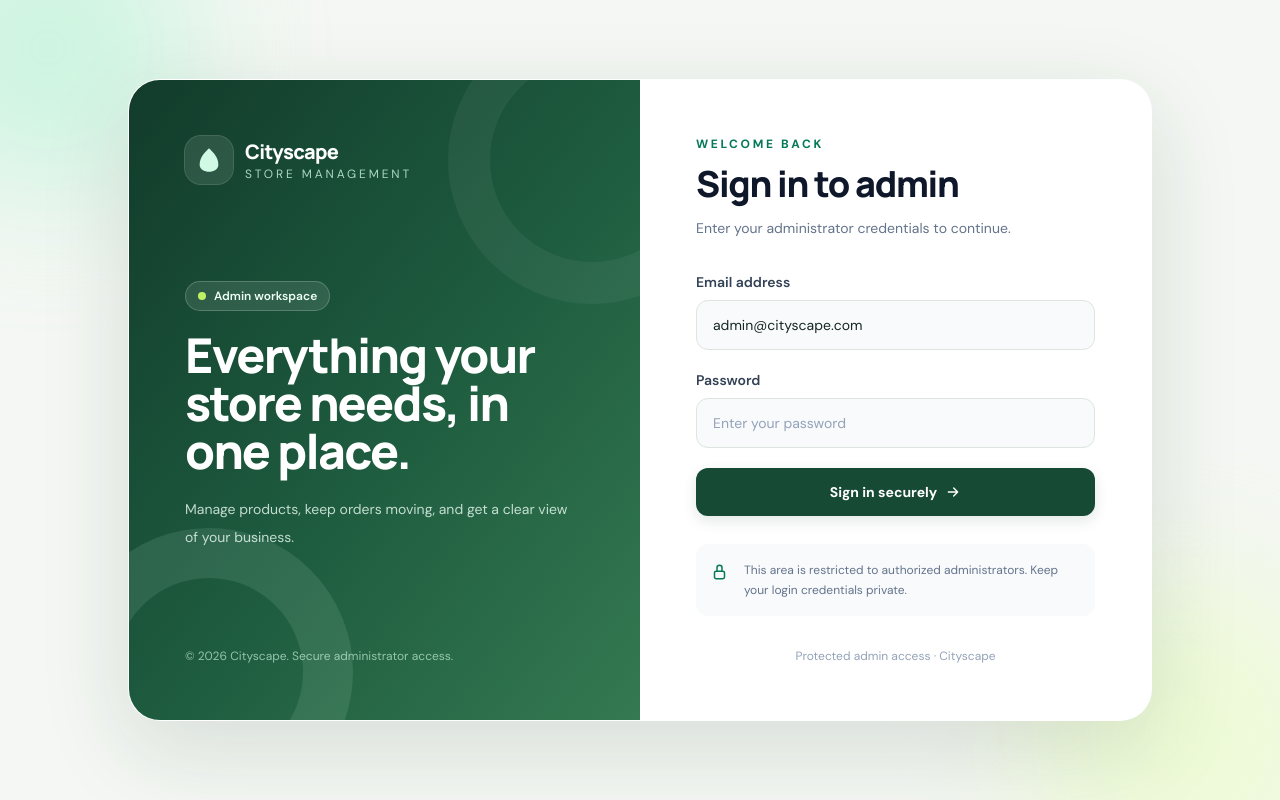
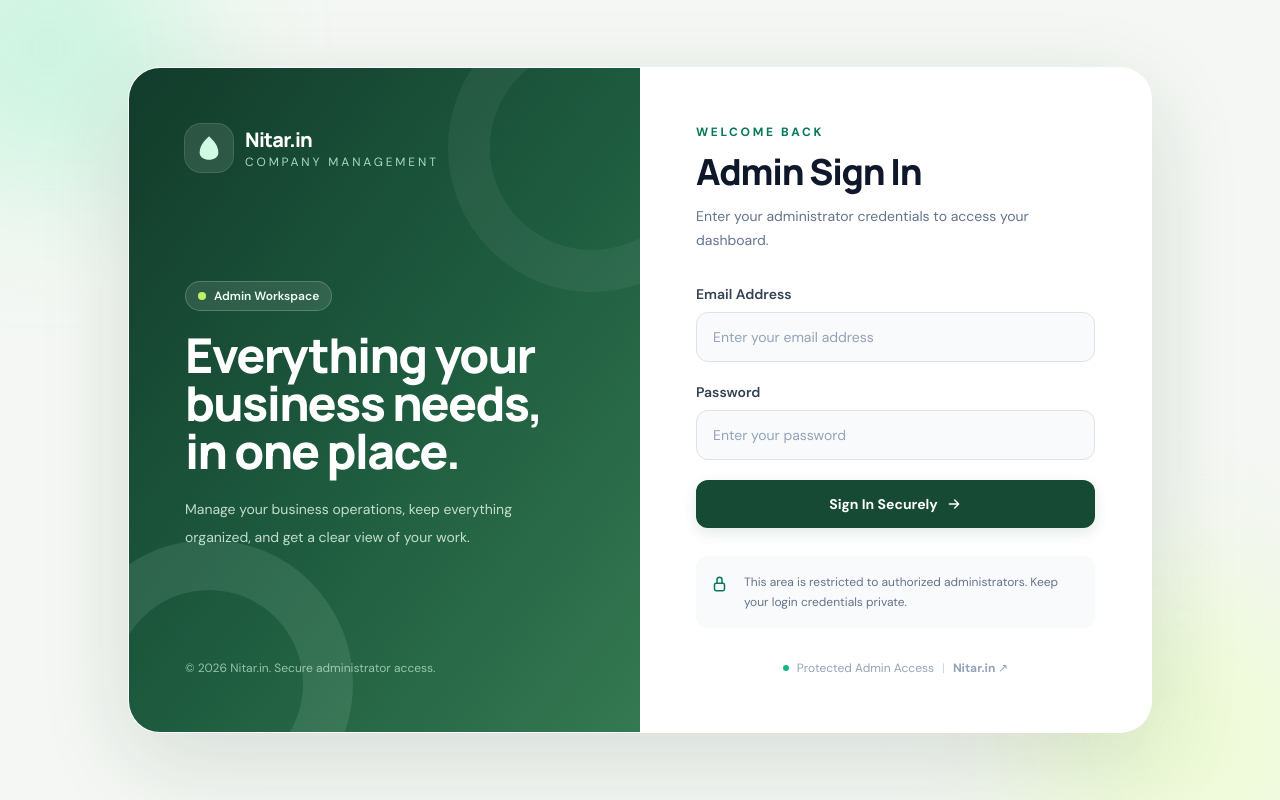
Before and after one commit to Suraj8454/greenery-backend, a Node server app: page /admin/login in a window 1280 px wide. Run offline with Node 20, Linux system fonts and the light colour scheme; some libraries are stand-ins or nearby versions.

Commit message:
Updated login page nitar.in

```diff
--- a/views/admin/login.ejs
+++ b/views/admin/login.ejs
@@ -1,57 +1,220 @@
-<!DOCTYPE html>
+
+<!doctype html>
 <html lang="en">
 <head>
   <meta charset="UTF-8" />
   <meta name="viewport" content="width=device-width, initial-scale=1.0" />
   <meta name="theme-color" content="#123b2b" />
-  <title>Admin Sign in | Cityscape</title>
+
+  <title>Admin Sign in | Nitar.in</title>
+
   <link rel="stylesheet" href="/css/tailwind.css" />
   <link rel="stylesheet" href="/admin.css" />
 </head>
+
 <body class="min-h-screen bg-[#f4f7f3] text-slate-800">
-  <main class="relative flex min-h-screen items-center justify-center overflow-hidden px-4 py-10">
+
+  <main class="relative flex items-center justify-center min-h-screen px-4 py-10 overflow-hidden">
+
     <div class="absolute inset-0 soft-grid opacity-60"></div>
-    <div class="absolute -left-24 -top-24 h-72 w-72 rounded-full bg-emerald-200/50 blur-3xl"></div>
-    <div class="absolute -bottom-24 -right-16 h-80 w-80 rounded-full bg-lime-100/70 blur-3xl"></div>
+    <div class="absolute rounded-full -left-24 -top-24 h-72 w-72 bg-emerald-200/50 blur-3xl"></div>
+    <div class="absolute rounded-full -bottom-24 -right-16 h-80 w-80 bg-lime-100/70 blur-3xl"></div>
+
     <div class="relative grid w-full max-w-5xl overflow-hidden rounded-[2rem] border border-white/80 bg-white shadow-[0_28px_90px_rgba(21,57,39,.13)] md:grid-cols-2">
+
+      <!-- LEFT BRANDING SECTION -->
       <section class="relative hidden min-h-[590px] flex-col justify-between overflow-hidden bg-gradient-to-br from-[#123b2b] via-[#1d5a3e] to-[#347951] p-10 text-white md:flex lg:p-14">
+
         <div class="absolute -right-24 -top-16 h-72 w-72 rounded-full border-[42px] border-white/5"></div>
         <div class="absolute -bottom-24 -left-16 h-72 w-72 rounded-full border-[50px] border-emerald-100/10"></div>
+
+        <!-- Company Logo -->
         <div class="relative flex items-center gap-3">
-          <div class="flex h-12 w-12 items-center justify-center rounded-2xl bg-white/10 ring-1 ring-white/20">
-            <svg class="h-7 w-7 text-emerald-100" fill="currentColor" viewBox="0 0 24 24"><path d="M12 2C8 6 4 10 4 16c0 4 4 6 8 6s8-2 8-6c0-6-4-10-8-14z"/></svg>
+          <div class="flex items-center justify-center w-12 h-12 rounded-2xl bg-white/10 ring-1 ring-white/20">
+            <svg class="h-7 w-7 text-emerald-100" fill="currentColor" viewBox="0 0 24 24">
+              <path d="M12 2C8 6 4 10 4 16c0 4 4 6 8 6s8-2 8-6c0-6-4-10-8-14z"/>
+            </svg>
           </div>
-          <div><p class="brand-heading text-xl font-extrabold tracking-tight">Cityscape</p><p class="text-xs uppercase tracking-[.24em] text-emerald-100/80">Store management</p></div>
+
+          <div>
+            <p class="text-xl font-extrabold tracking-tight brand-heading">
+              Nitar.in
+            </p>
+            <p class="text-xs uppercase tracking-[.24em] text-emerald-100/80">
+              Company Management
+            </p>
+          </div>
         </div>
+
+        <!-- Main Content -->
         <div class="relative max-w-sm">
-          <span class="mb-5 inline-flex items-center gap-2 rounded-full border border-white/20 bg-white/10 px-3 py-1.5 text-xs font-semibold text-emerald-50"><span class="h-2 w-2 rounded-full bg-lime-300"></span> Admin workspace</span>
-          <h1 class="brand-heading text-4xl font-extrabold leading-tight lg:text-5xl">Everything your store needs, in one place.</h1>
-          <p class="mt-5 max-w-sm text-sm leading-7 text-emerald-50/80">Manage products, keep orders moving, and get a clear view of your business.</p>
+
+          <span class="mb-5 inline-flex items-center gap-2 rounded-full border border-white/20 bg-white/10 px-3 py-1.5 text-xs font-semibold text-emerald-50">
+            <span class="w-2 h-2 rounded-full bg-lime-300"></span>
+            Admin Workspace
+          </span>
+
+          <h1 class="text-4xl font-extrabold leading-tight brand-heading lg:text-5xl">
+            Everything your business needs, in one place.
+          </h1>
+
+          <p class="max-w-sm mt-5 text-sm leading-7 text-emerald-50/80">
+            Manage your business operations, keep everything organized, and get a clear view of your work.
+          </p>
+
         </div>
-        <p class="relative text-xs text-emerald-100/65">© <%= new Date().getFullYear() %> Cityscape. Secure administrator access.</p>
+
+        <!-- Copyright -->
+        <p class="relative text-xs text-emerald-100/65">
+          © <%= new Date().getFullYear() %> Nitar.in. Secure administrator access.
+        </p>
+
       </section>
+
+      <!-- RIGHT LOGIN SECTION -->
       <section class="flex items-center p-7 sm:p-10 lg:p-14">
-        <div class="mx-auto w-full max-w-md">
-          <div class="mb-8 flex items-center gap-3 md:hidden">
-            <div class="flex h-11 w-11 items-center justify-center rounded-2xl bg-[#164a34] text-emerald-100"><svg class="h-6 w-6" fill="currentColor" viewBox="0 0 24 24"><path d="M12 2C8 6 4 10 4 16c0 4 4 6 8 6s8-2 8-6c0-6-4-10-8-14z"/></svg></div>
-            <div><p class="brand-heading text-lg font-extrabold text-[#163d2c]">Cityscape</p><p class="text-xs text-slate-500">Store management</p></div>
+
+        <div class="w-full max-w-md mx-auto">
+
+          <!-- Mobile Branding -->
+          <div class="flex items-center gap-3 mb-8 md:hidden">
+
+            <div class="flex h-11 w-11 items-center justify-center rounded-2xl bg-[#164a34] text-emerald-100">
+              <svg class="w-6 h-6" fill="currentColor" viewBox="0 0 24 24">
+                <path d="M12 2C8 6 4 10 4 16c0 4 4 6 8 6s8-2 8-6c0-6-4-10-8-14z"/>
+              </svg>
+            </div>
+
+            <div>
+              <p class="brand-heading text-lg font-extrabold text-[#163d2c]">
+                Nitar.in
+              </p>
+              <p class="text-xs text-slate-500">
+                Company Management
+              </p>
+            </div>
+
           </div>
+
+          <!-- Login Heading -->
           <div class="mb-8">
-            <p class="mb-3 text-xs font-bold uppercase tracking-[.22em] text-emerald-700">Welcome back</p>
-            <h2 class="brand-heading text-3xl font-extrabold tracking-tight text-slate-900 sm:text-4xl">Sign in to admin</h2>
-            <p class="mt-3 text-sm leading-6 text-slate-500">Enter your administrator credentials to continue.</p>
+
+            <p class="mb-3 text-xs font-bold uppercase tracking-[.22em] text-emerald-700">
+              Welcome Back
+            </p>
+
+            <h2 class="text-3xl font-extrabold tracking-tight brand-heading text-slate-900 sm:text-4xl">
+              Admin Sign In
+            </h2>
+
+            <p class="mt-3 text-sm leading-6 text-slate-500">
+              Enter your administrator credentials to access your dashboard.
+            </p>
+
           </div>
-          <% if (error) { %><div role="alert" class="mb-5 flex gap-3 rounded-xl border border-red-100 bg-red-50 p-4 text-sm text-red-700"><span class="font-bold">!</span><span><%= error %></span></div><% } %>
+
+          <!-- Error Message -->
+          <% if (error) { %>
+            <div role="alert" class="flex gap-3 p-4 mb-5 text-sm text-red-700 border border-red-100 rounded-xl bg-red-50">
+              <span class="font-bold">!</span>
+              <span><%= error %></span>
+            </div>
+          <% } %>
+
+          <!-- Login Form -->
           <form method="POST" action="/admin/login" class="space-y-5">
-            <div><label for="email" class="mb-2 block text-sm font-semibold text-slate-700">Email address</label><input id="email" name="email" type="email" autocomplete="username" value="admin@cityscape.com" required class="w-full rounded-xl border border-slate-200 bg-slate-50 px-4 py-3.5 text-sm placeholder:text-slate-400 focus:bg-white" placeholder="admin@cityscape.com" /></div>
-            <div><div class="mb-2 flex items-center justify-between"><label for="password" class="block text-sm font-semibold text-slate-700">Password</label></div><input id="password" name="password" type="password" autocomplete="current-password" required class="w-full rounded-xl border border-slate-200 bg-slate-50 px-4 py-3.5 text-sm placeholder:text-slate-400 focus:bg-white" placeholder="Enter your password" /></div>
-            <button type="submit" class="group flex w-full items-center justify-center gap-2 rounded-xl bg-[#174a34] px-5 py-3.5 text-sm font-bold text-white shadow-lg shadow-emerald-900/15 hover:-translate-y-0.5 hover:bg-[#216744]">Sign in securely <svg class="h-4 w-4 transition-transform group-hover:translate-x-1" fill="none" stroke="currentColor" stroke-width="2" viewBox="0 0 24 24"><path stroke-linecap="round" stroke-linejoin="round" d="M5 12h14m-6-6 6 6-6 6"/></svg></button>
+
+            <div>
+              <label for="email" class="block mb-2 text-sm font-semibold text-slate-700">
+                Email Address
+              </label>
+
+              <input
+                id="email"
+                name="email"
+                type="email"
+                autocomplete="username"
+                required
+                class="w-full rounded-xl border border-slate-200 bg-slate-50 px-4 py-3.5 text-sm placeholder:text-slate-400 focus:bg-white"
+                placeholder="Enter your email address"
+              />
+            </div>
+
+            <div>
+
+              <div class="flex items-center justify-between mb-2">
+                <label for="password" class="block text-sm font-semibold text-slate-700">
+                  Password
+                </label>
+              </div>
+
+              <input
+                id="password"
+                name="password"
+                type="password"
+                autocomplete="current-password"
+                required
+                class="w-full rounded-xl border border-slate-200 bg-slate-50 px-4 py-3.5 text-sm placeholder:text-slate-400 focus:bg-white"
+                placeholder="Enter your password"
+              />
+
+            </div>
+
+            <!-- Submit Button -->
+            <button
+              type="submit"
+              class="group flex w-full items-center justify-center gap-2 rounded-xl bg-[#174a34] px-5 py-3.5 text-sm font-bold text-white shadow-lg shadow-emerald-900/15 hover:-translate-y-0.5 hover:bg-[#216744]"
+            >
+              Sign In Securely
+
+              <svg class="w-4 h-4 transition-transform group-hover:translate-x-1" fill="none" stroke="currentColor" stroke-width="2" viewBox="0 0 24 24">
+                <path stroke-linecap="round" stroke-linejoin="round" d="M5 12h14m-6-6 6 6-6 6"/>
+              </svg>
+
+            </button>
+
           </form>
-          <div class="mt-7 flex items-start gap-3 rounded-xl bg-slate-50 p-4"><svg class="mt-0.5 h-5 w-5 shrink-0 text-emerald-700" fill="none" stroke="currentColor" stroke-width="1.8" viewBox="0 0 24 24"><path stroke-linecap="round" stroke-linejoin="round" d="M12 11V7a3 3 0 00-6 0v4m-1 0h8a2 2 0 012 2v5a2 2 0 01-2 2H5a2 2 0 01-2-2v-5a2 2 0 012-2z"/></svg><p class="text-xs leading-5 text-slate-500">This area is restricted to authorized administrators. Keep your login credentials private.</p></div>
-          <p class="mt-8 text-center text-xs text-slate-400">Protected admin access · Cityscape</p>
+
+          <!-- Security Information -->
+          <div class="flex items-start gap-3 p-4 mt-7 rounded-xl bg-slate-50">
+
+            <svg class="mt-0.5 h-5 w-5 shrink-0 text-emerald-700" fill="none" stroke="currentColor" stroke-width="1.8" viewBox="0 0 24 24">
+              <path stroke-linecap="round" stroke-linejoin="round" d="M12 11V7a3 3 0 00-6 0v4m-1 0h8a2 2 0 012 2v5a2 2 0 01-2 2H5a2 2 0 01-2-2v-5a2 2 0 012-2z"/>
+            </svg>
+
+            <p class="text-xs leading-5 text-slate-500">
+              This area is restricted to authorized administrators. Keep your login credentials private.
+            </p>
+
+          </div>
+
+
+<div class="flex items-center justify-center gap-2 mt-8 text-xs text-slate-400">
+  <span class="h-1.5 w-1.5 rounded-full bg-emerald-500"></span>
+
+  <span>Protected Admin Access</span>
+
+  <span class="text-slate-300">|</span>
+
+  <a
+    href="https://nitar.in"
+    target="_blank"
+    rel="noopener noreferrer"
+    class="font-bold text-[#174a34] transition-all duration-200 hover:text-emerald-600 hover:underline underline-offset-4"
+  >
+    Nitar.in
+    <span class="ml-0.5">↗</span>
+  </a>
+</div>
+
+
         </div>
+
       </section>
+
     </div>
+
   </main>
+
 </body>
 </html>
```
